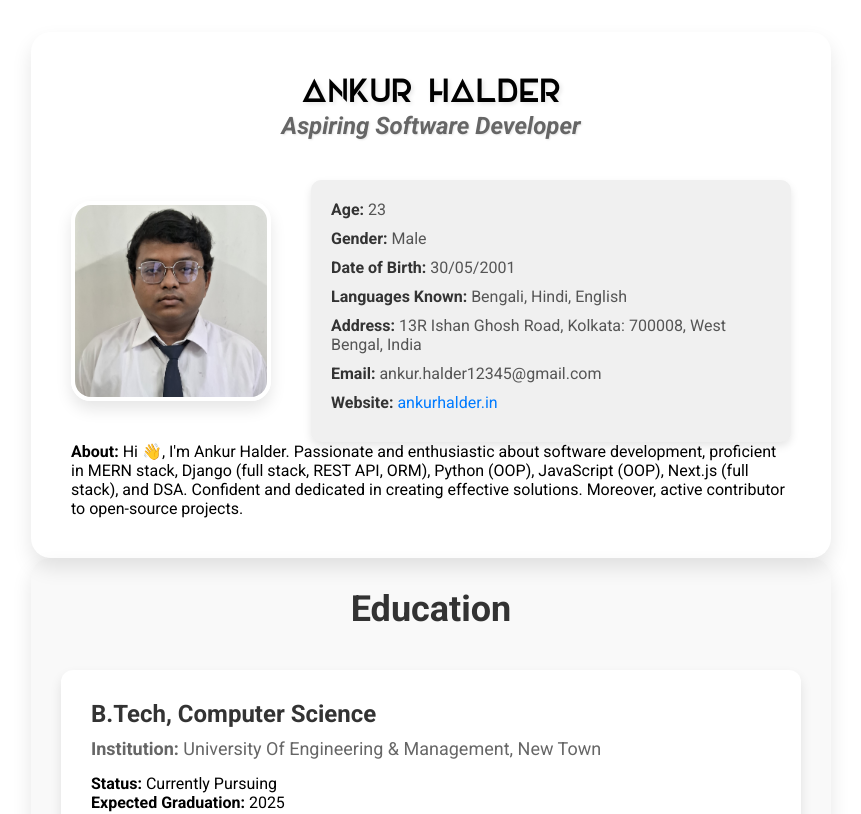
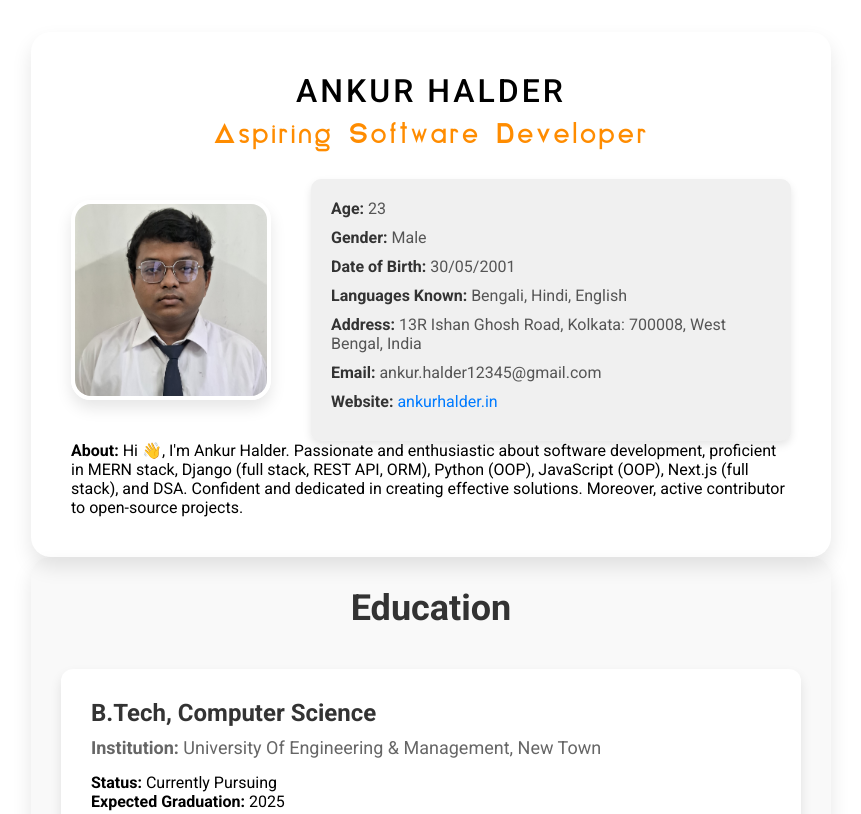
Before and after one commit to ankurhalder/resume, a React (Vite) app: page / in a window 1280 px wide. Shown: the top 814 px of the page, without its empty margins (209-1070 px from the left). Built offline with nearby package versions, Linux system fonts and the light colour scheme; a web font is replaced by a local one.

Commit message:
Update personalInfo.scss font styles

```diff
--- a/styles/components/_personalInfo.scss
+++ b/styles/components/_personalInfo.scss
@@ -12,24 +12,26 @@
     box-shadow: 0 15px 30px var(--black-shadow-light-1);
   }
   .name {
-    font-family: var(--font-elianto);
+    font-family: var(--font-roboto);
+    font-size: var(--font-7);
     color: var(--black);
+    font-weight: 500;
+    letter-spacing: 3px;
     text-align: center;
     text-transform: uppercase;
-    text-shadow: 2px 2px 4px var(--black-shadow-light);
   }
 
   .title {
+    font-family: var(--font-elianto);
+    font-size: var(--font-8);
+    color: var(--orange-4);
+    font-weight: 500;
+    letter-spacing: 2px;
     text-align: center;
-    font-size: 24px;
-    color: #666666;
-    font-style: italic;
-    margin-bottom: 20px;
-    text-shadow: 1px 1px 2px var(--black-shadow-light);
+    margin: 1% 0 1% 0;
   }
   .personal-info {
-    display: flex;
-    align-items: center;
+    @include flex-container(row, nowrap, center, center);
     gap: 40px;
 
     .profile-image {
```
